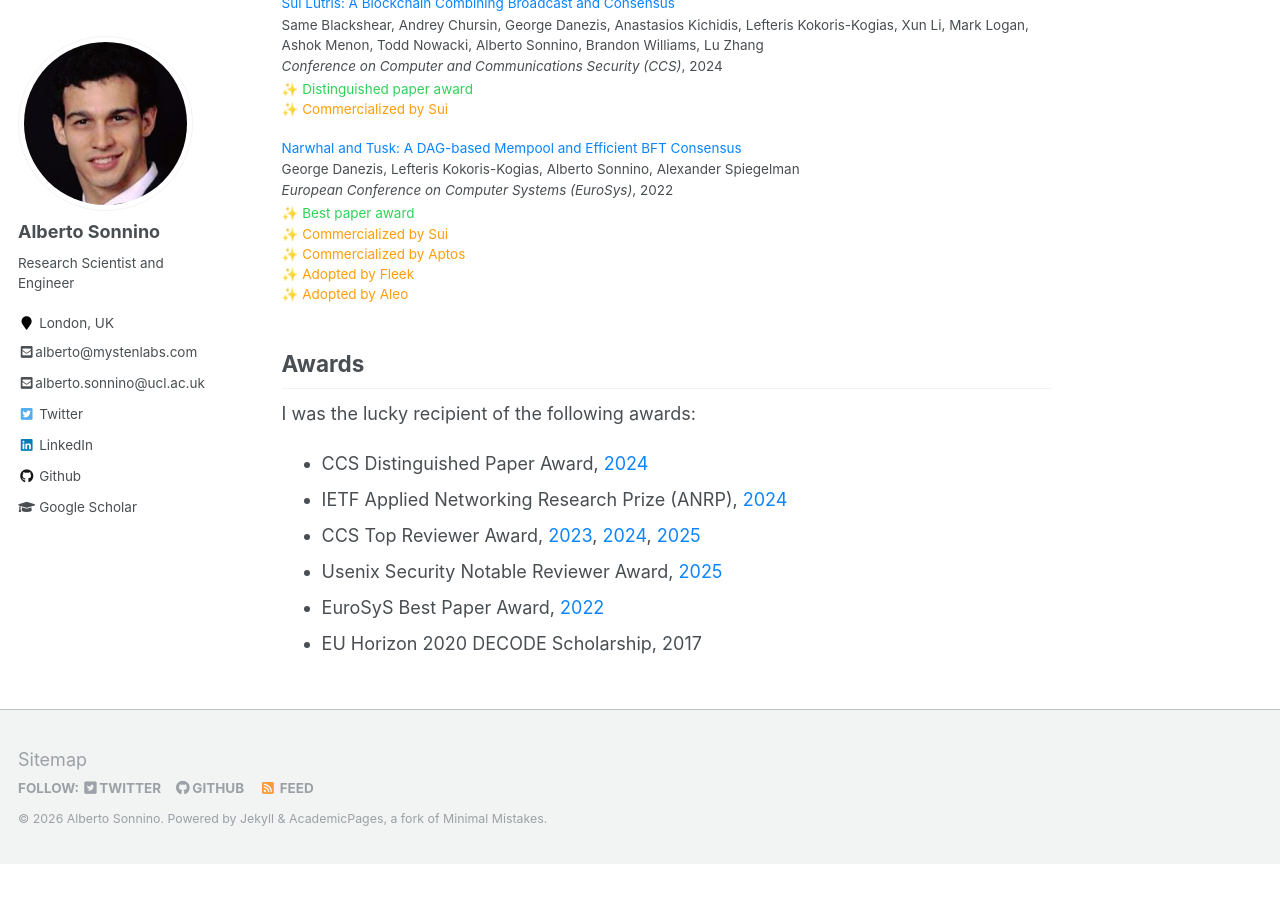
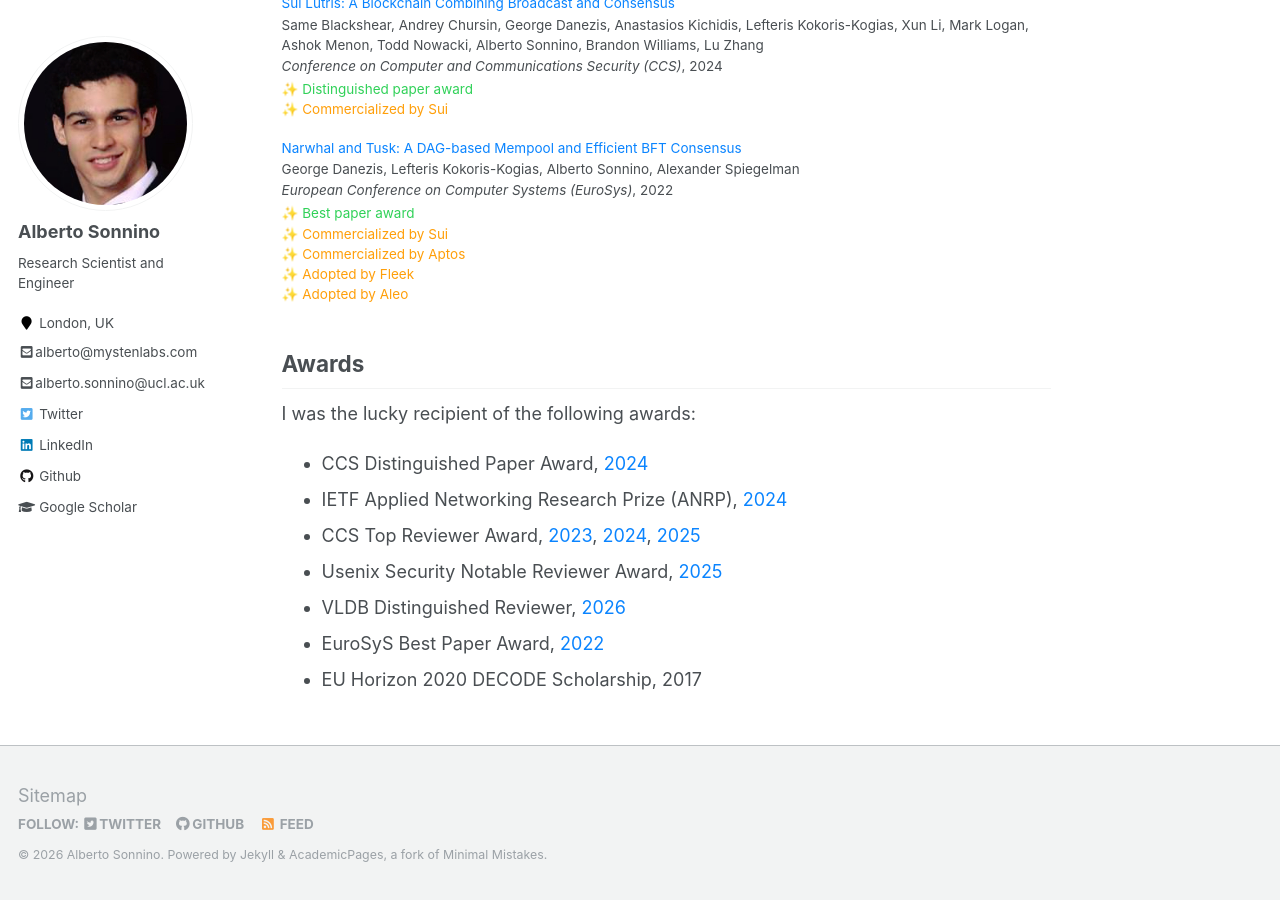
Before and after one commit to asonnino/asonnino.github.io, a Jekyll site: the page built from _pages/about.md, in a window 1280 px wide and 900 px high, scrolled down 1406 px. Built offline with Jekyll 4.4.1, drawn with Linux system fonts in a browser that asks for light colours; before the commit the page ends 2270 px from its top, so only the background shows below that.

Commit message:
feat: update awards

```diff
--- a/_pages/about.md
+++ b/_pages/about.md
@@ -44,5 +44,6 @@ I was the lucky recipient of the following awards:
 - IETF Applied Networking Research Prize (ANRP), [2024](https://www.irtf.org/anrp/)
 - CCS Top Reviewer Award, [2023](/awards/Top%20Reviewer%20Award%20-%20CCS%202023.pdf), [2024](https://www.sigsac.org/ccs/CCS2024/program/awards.html), [2025](https://www.sigsac.org/ccs/CCS2025/awards/)
 - Usenix Security Notable Reviewer Award, [2025](https://www.usenix.org/sites/default/files/sec25_message_addendum.pdf)
+- VLDB Distinguished Reviewer, [2026](https://vldb.org/2026/conference-awards.html)
 - EuroSyS Best Paper Award, [2022](https://2022.eurosys.org/index.html@p=652.html)
 - EU Horizon 2020 DECODE Scholarship, 2017
```
